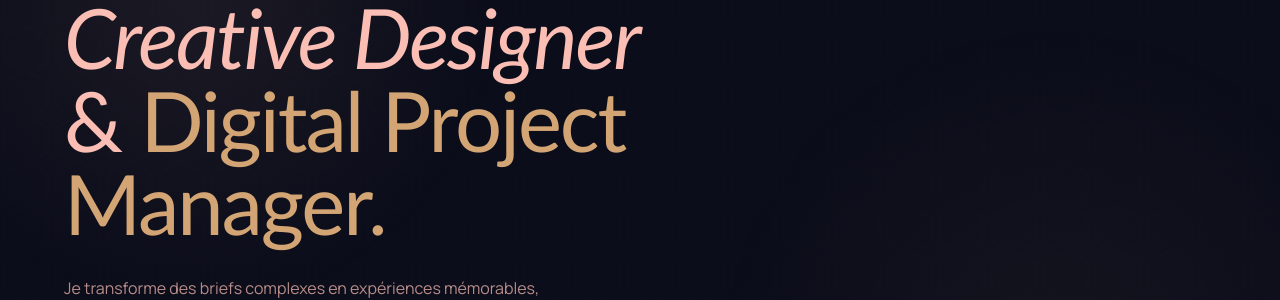
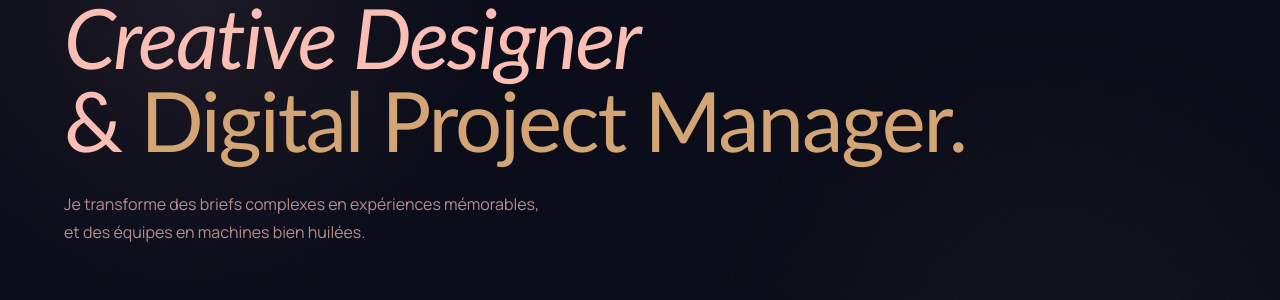
Before and after one commit to phanvanhobryan-dev/mon-portfolio, a React (Vite) app: page / in a window 1280 px wide. Shown: the part 201-501 px from the top of the page. Built offline with nearby package versions, Linux system fonts and the light colour scheme.

Commit message:
Update App.jsx

```diff
--- a/src/App.jsx
+++ b/src/App.jsx
@@ -451,8 +451,7 @@ function PageHome({ isMobile, isTablet, navigate }) {
             fontWeight:400, lineHeight:1.0, letterSpacing:"-0.025em", color:C.peach, marginBottom:28,
           }}>
             <span style={{display:"block", fontStyle:"italic"}}>Creative Designer</span>
-            <span style={{display:"block"}}>&amp; <span style={{color:C.gold}}>Digital Project</span></span>
-            <span style={{display:"block", color:C.gold}}>Manager.</span>
+            <span style={{display:"block"}}>&amp; <span style={{color:C.gold}}>Digital Project Manager.</span></span>
           </h1>
 
           <p style={{fontFamily:FONT_BODY, fontSize:isMobile?14:16, lineHeight:1.75, color:"rgba(251,190,180,.72)", maxWidth:480}}>
```
